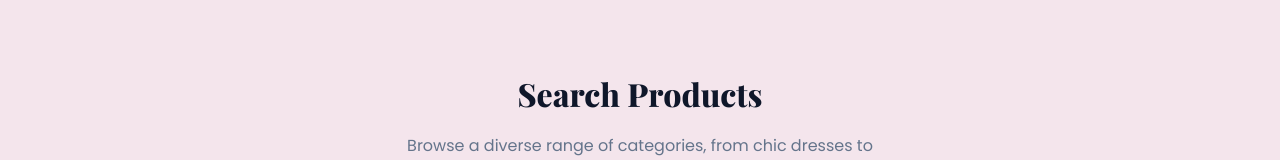
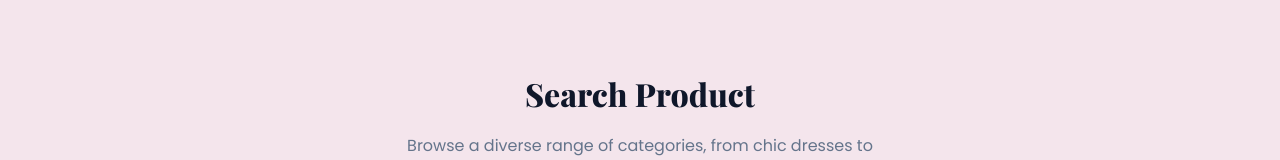
Before and after one commit to hoangduyqsqt/final-1682, a React (Vite) app in the folder frontend/: page /search in a window 1280 px wide. Shown: the part 122-282 px from the top of the page. Built offline with nearby package versions, Linux system fonts and the light colour scheme; no server answers.

Commit message:
fix searchsearch

```diff
--- a/frontend/src/pages/search/Search.jsx
+++ b/frontend/src/pages/search/Search.jsx
@@ -34,7 +34,7 @@ const Search = () => {
     return (
         <>
             <section className='section__container bg-primary-light'>
-                <h2 className='section__header capitalize'>Search Products</h2>
+                <h2 className='section__header capitalize'>Search Product</h2>
                 <p className='section__subheader'>Browse a diverse range of categories, from chic dresses to versatile accessories. Elevate your style today!</p>
             </section>
 
```
